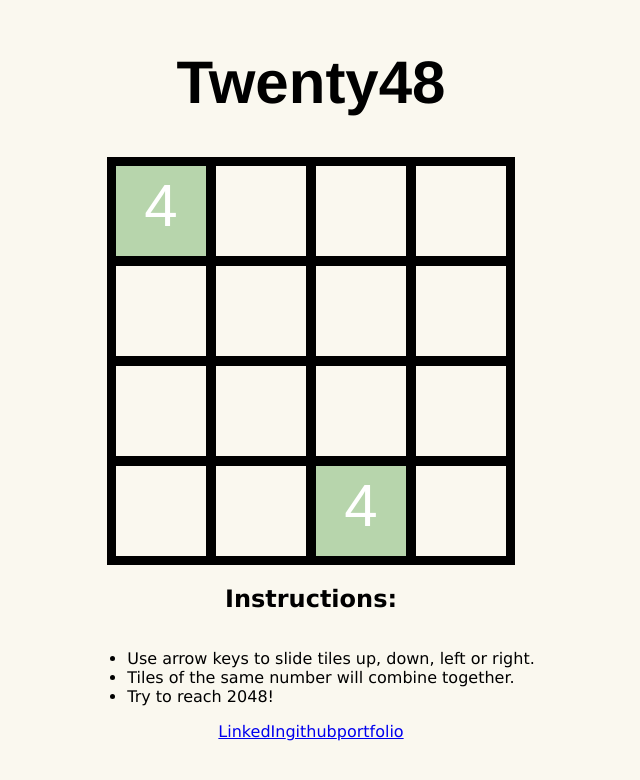
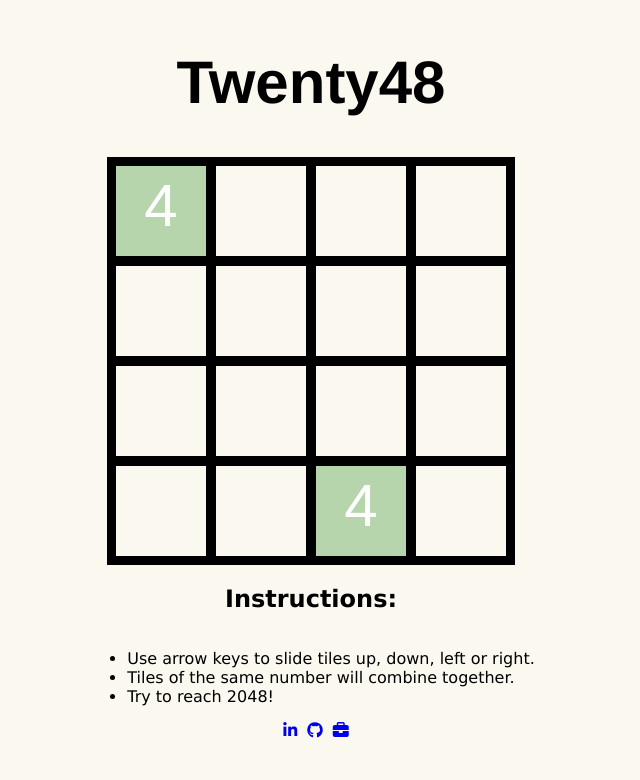
Before and after one commit to alexcrisel4/2048app, a plain HTML site: page dist/index.html in a window 1280 px wide. Shown: the whole page, without its empty margins (329-969 px from the left). Drawn offline with Linux system fonts and the light colour scheme.

Commit message:
adds footer icons

```diff
--- a/dist/index.html
+++ b/dist/index.html
@@ -1,5 +1,7 @@
 <head>
   <title>Twenty48</title>
+  <script src="https://kit.fontawesome.com/f1834def44.js" crossorigin="anonymous"></script>
+
   <link rel='shortcut icon' type='image/x-icon' href='favicon.jpeg' />
 </head>
 
@@ -16,11 +18,7 @@
         <li>Try to reach 2048!</li>
       </ul>
 
-      <div class="links">
-        <div><a target="_blank" href="https://www.linkedin.com/in/alexander-crisel-316b79121/">LinkedIn</a></div>
-        <div><a target="_blank" href="https://github.com/alexcrisel4">github</a></div>
-        <div><a target="_blank" href="https://www.alexandercrisel.com/">portfolio</a></div>
-      </div>
+
 
  </div>
 
@@ -48,3 +46,12 @@
     firebase.initializeApp(firebaseConfig);
   </script>
 </body>
+
+<footer class="links">
+
+
+    <div><a target="_blank" href="https://www.linkedin.com/in/alexander-crisel-316b79121/"><i class="fab fa-linkedin-in"></i></a></div>
+    <div><a target="_blank" href="https://github.com/alexcrisel4"><i class="fab fa-github"></i></a></div>
+    <div><a target="_blank" href="https://www.alexandercrisel.com/"><i class="fas fa-briefcase"></i></a></div>
+
+</footer>
--- a/dist/main.css
+++ b/dist/main.css
@@ -41,9 +41,16 @@ background: #faf8ef
 .links {
   display: flex;
   flex-direction: row;
+
+  justify-content: center;
 }
 
-.links li  {
-   list-style-type: none;
+footer {
+  text-align: center;
+
+}
+
+.links a {
    padding-left: 10px;
+
 }
```
